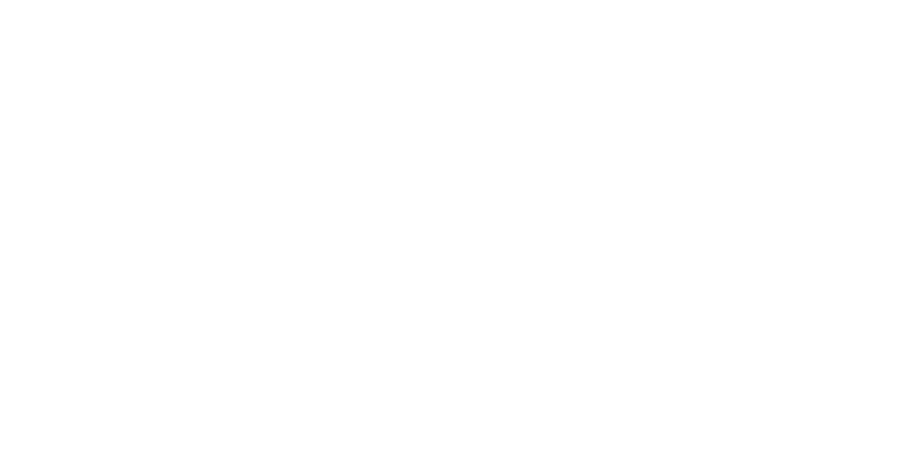
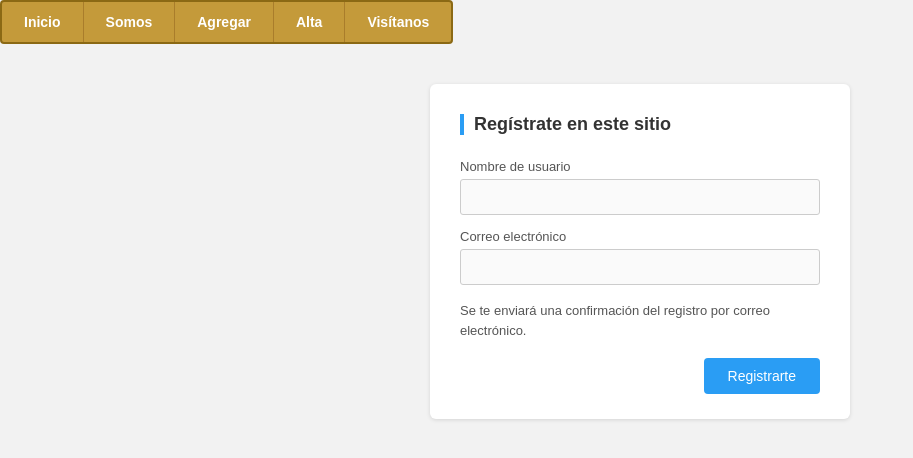
Before and after one commit to aurrea25/segundo-parcial-1-3, a plain HTML site: page index.html in a window 1280 px wide. Shown: the whole page, without its empty margins (0-913 px from the left). Drawn offline with Linux system fonts and the light colour scheme.

Commit message:
segundo commit

```diff
--- a/index.html
+++ b/index.html
@@ -1,14 +1,40 @@
 <!DOCTYPE html>
-<html lang="en">
+<html lang="es">
 
 <head>
     <meta charset="UTF-8">
-    <meta name="viewport" content="width=device-width, initial-scale=1.0">
-    <title>sdasa</title>
+    <title>Examen</title>
+    <link rel="stylesheet" href="style.css">
 </head>
 
 <body>
 
+    <nav class="menu">
+        <a href="#">Inicio</a>
+        <a href="#">Somos</a>
+        <a href="#">Agregar</a>
+        <a href="#">Alta</a>
+        <a href="#">Visítanos</a>
+    </nav>
+
+    <div class="contenedor">
+
+        <h2>Regístrate en este sitio</h2>
+
+        <label>Nombre de usuario</label>
+        <input type="text">
+
+        <label>Correo electrónico</label>
+        <input type="email">
+
+        <p class="mensaje">
+            Se te enviará una confirmación del registro por correo electrónico.
+        </p>
+
+        <button>Registrarte</button>
+
+    </div>
+
 </body>
 
 </html>
--- /dev/null
+++ b/style.css
@@ -0,0 +1,134 @@
+/* ===== RESET ===== */
+* {
+    margin: 0;
+    padding: 0;
+    box-sizing: border-box;
+}
+
+body {
+    font-family: Arial, sans-serif;
+    background: #f2f2f2;
+}
+
+/* ===== MENÚ DENTRO DE CUADRO CAFÉ ===== */
+.menu-wrapper {
+    background: #c49a3a;
+    /* fondo café/dorado general */
+    padding: 8px 12px;
+    /* espacio alrededor del cuadro */
+}
+
+.menu {
+    display: inline-flex;
+    /* el cuadro abraza solo los links */
+    background: #c49a3a;
+    /* interior del cuadro también café */
+    border: 2px solid #8b6914;
+    /* borde café oscuro que marca el cuadro */
+    border-radius: 4px;
+    overflow: hidden;
+}
+
+.menu a {
+    display: block;
+    padding: 12px 22px;
+    text-decoration: none;
+    color: #fff;
+    font-weight: bold;
+    font-size: 14px;
+    border-right: 1px solid #a97d2b;
+    /* separador entre links */
+    transition: background 0.2s;
+}
+
+.menu a:last-child {
+    border-right: none;
+}
+
+.menu a:hover {
+    background: #a97d2b;
+}
+
+/* "Alta" resaltado en verde igual que la imagen */
+.menu a.alta {
+    background: #4a7a2e;
+}
+
+.menu a.alta:hover {
+    background: #3a6020;
+}
+
+/* ===== CUADRO DEL FORMULARIO ===== */
+.contenedor {
+    width: 420px;
+    margin: 40px auto;
+    background: white;
+    padding: 30px 30px 25px;
+    border-radius: 6px;
+    box-shadow: 0 1px 4px rgba(0, 0, 0, 0.12);
+}
+
+/* Línea azul a la izquierda del título (igual a la foto) */
+.contenedor h2 {
+    font-size: 18px;
+    font-weight: 600;
+    color: #333;
+    border-left: 4px solid #2a9df4;
+    padding-left: 10px;
+    margin-bottom: 24px;
+}
+
+/* ===== LABELS ===== */
+label {
+    display: block;
+    font-size: 13px;
+    color: #555;
+    margin-bottom: 5px;
+    margin-top: 14px;
+}
+
+/* ===== INPUTS ===== */
+input {
+    width: 100%;
+    padding: 9px 10px;
+    border: 1px solid #ccc;
+    border-radius: 3px;
+    font-size: 14px;
+    background: #fafafa;
+    outline: none;
+    transition: border-color 0.2s;
+}
+
+input:focus {
+    border-color: #2a9df4;
+    background: #fff;
+}
+
+/* ===== MENSAJE ===== */
+.mensaje {
+    font-size: 13px;
+    color: #555;
+    margin-top: 16px;
+    margin-bottom: 18px;
+    line-height: 1.5;
+}
+
+/* ===== BOTÓN ===== */
+button {
+    display: block;
+    margin-left: auto;
+    /* alineado a la derecha como en la foto */
+    padding: 10px 24px;
+    background: #2a9df4;
+    color: white;
+    border: none;
+    border-radius: 4px;
+    font-size: 14px;
+    font-weight: 500;
+    cursor: pointer;
+    transition: background 0.2s;
+}
+
+button:hover {
+    background: #1b78c8;
+}
```
Also changed, not shown: alta.html (+15 -0 lines).
